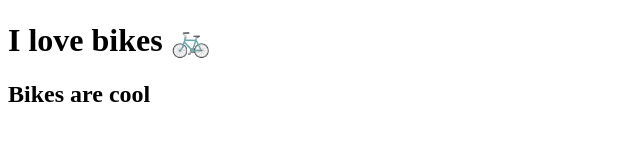
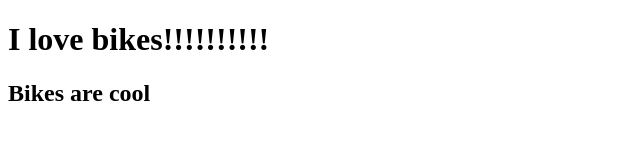
Before and after one commit to citybikes-toronto/bikes-are-cool, a plain HTML site: page index.html in a window 1280 px wide. Shown: the whole page, without its empty margins (0-640 px from the left). Drawn offline with Linux system fonts and the light colour scheme.

Commit message:
fixed h1

```diff
--- a/index.html
+++ b/index.html
@@ -5,8 +5,9 @@
 	<title>Bikes Are cool</title>
 </head>
 <body>
-<h1>I love bikes 🚲</h1>
+<h1>I love bikes!!!!!!!!!!</h1>
 <h2>Bikes are cool</h2>
+
 
 </body>
 </html>
```
